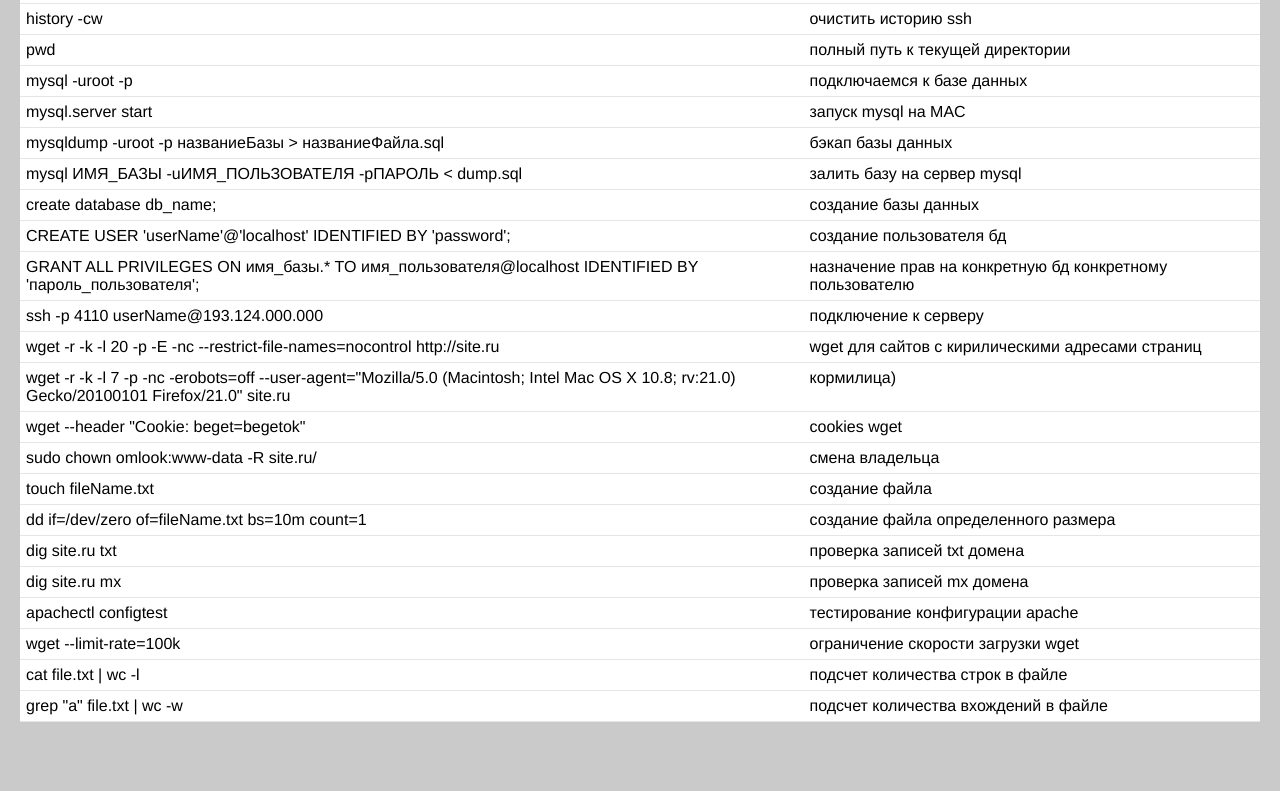
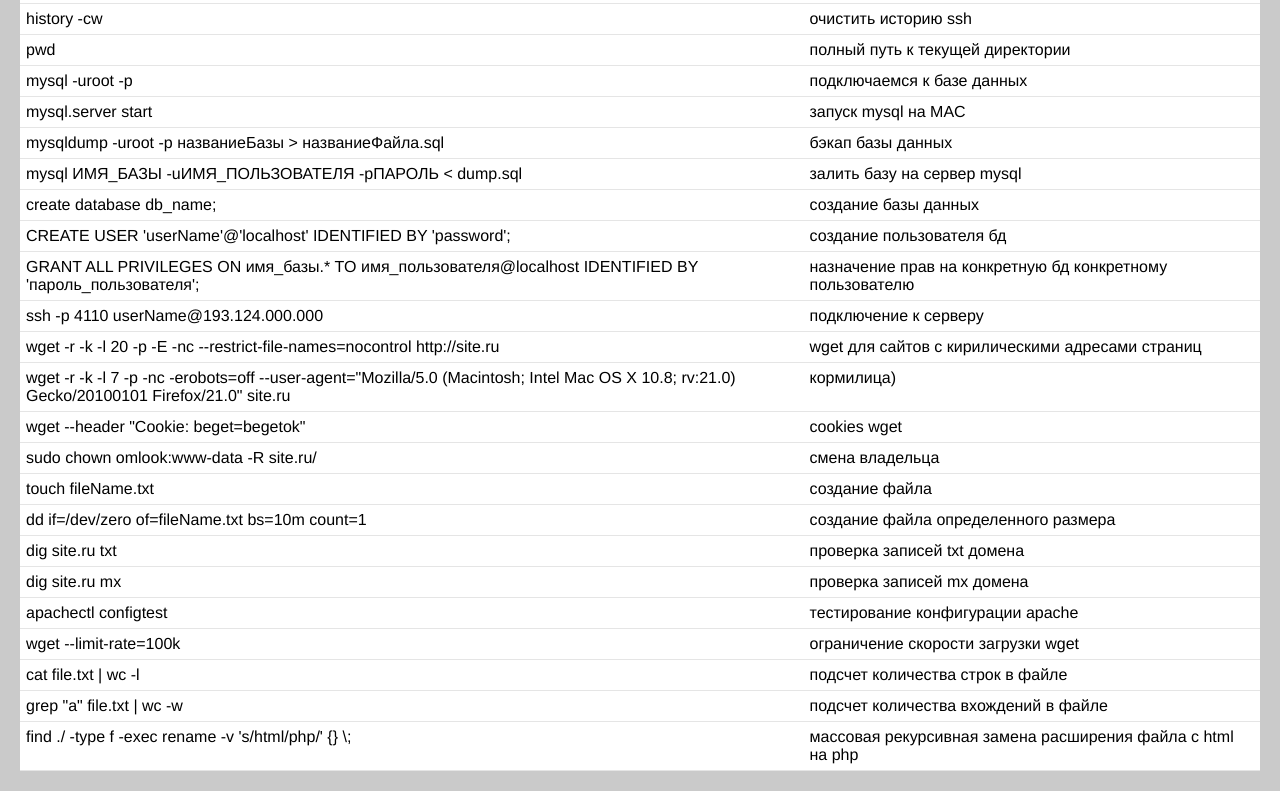
Before and after one commit to kostyashelest/kostyashelest.github.io, a plain HTML site: page index.html in a window 1280 px wide. Shown: the part 838-1629 px from the top of the page. Before the commit the page ends 1580 px from the top, so only its background shows below. Drawn offline with Linux system fonts and the light colour scheme.

Commit message:
новая команда

```diff
--- a/index.html
+++ b/index.html
@@ -262,6 +262,11 @@
             <span class="cell primary" data-label="Vehicle"><p>grep "a" file.txt | wc -w</p></span>
             <span class="cell" data-label="Exterior">подсчет количества вхождений в файле</span>
         </div>
+        <div class="row">
+            <input type="radio" name="expand">
+            <span class="cell primary" data-label="Vehicle"><p>find ./ -type f -exec rename -v 's/html/php/' {} \;</p></span>
+            <span class="cell" data-label="Exterior">массовая рекурсивная замена расширения файла с html на php</span>
+        </div>
     </div>
 </div>
 
```
